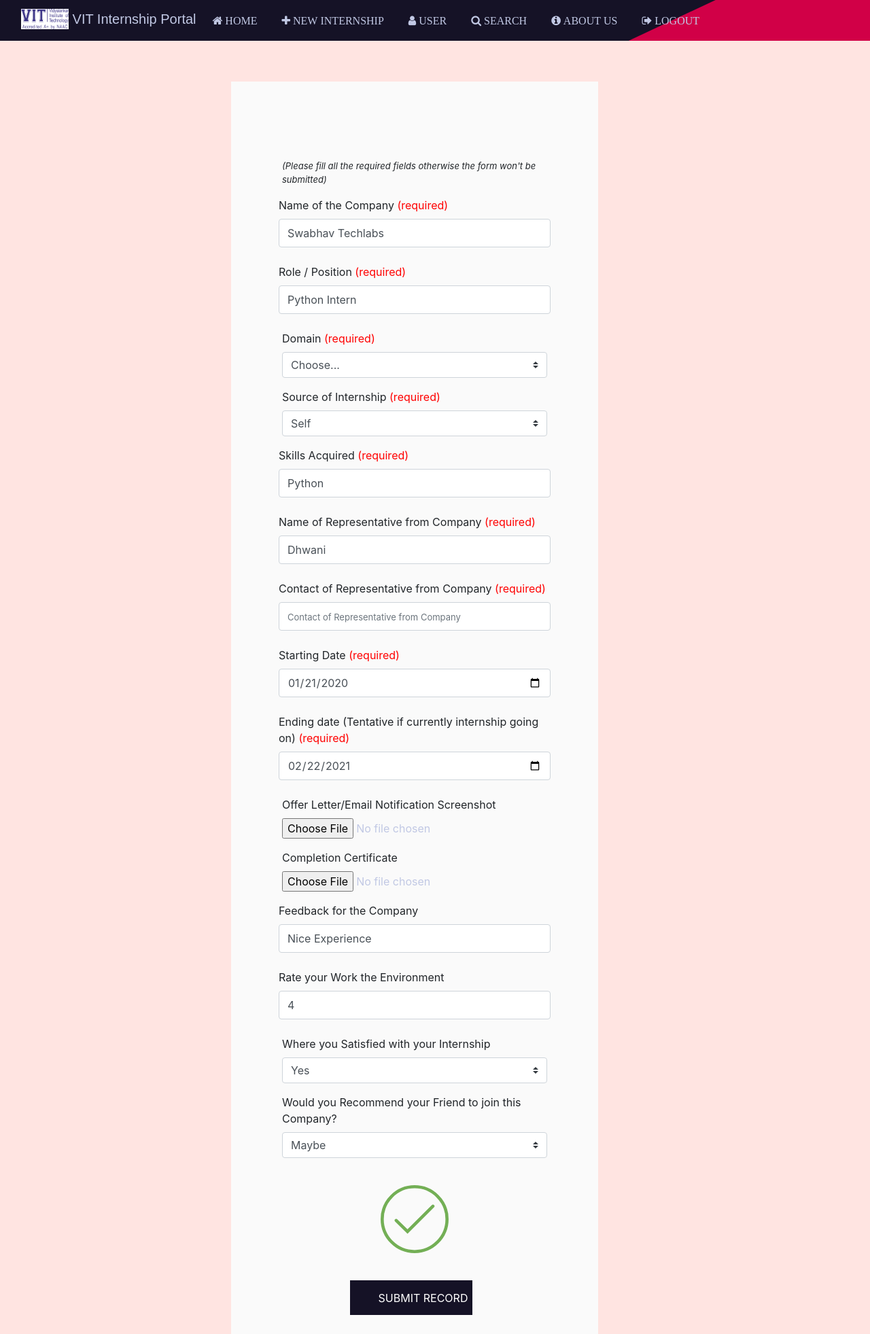
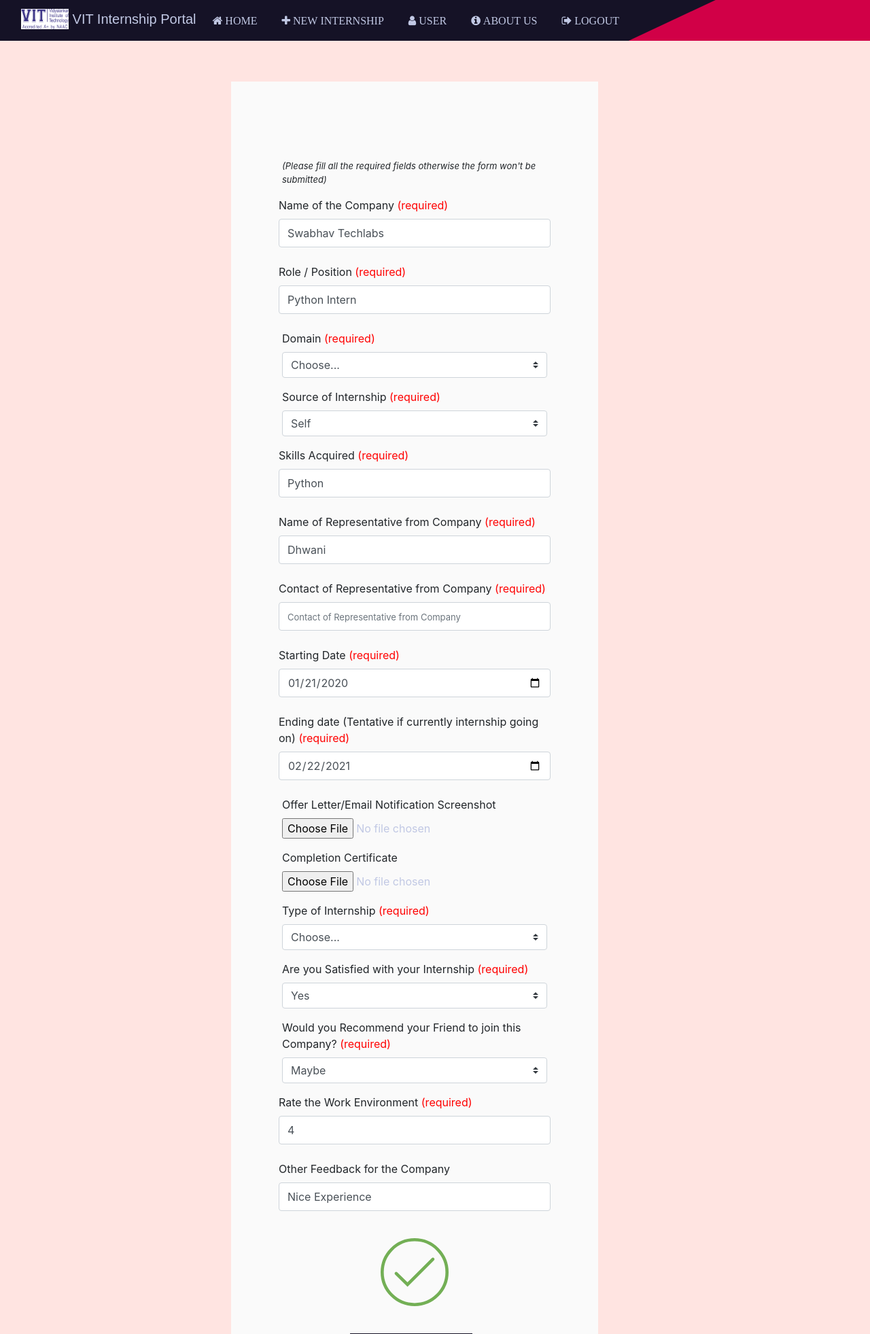
Before and after one commit to riya-ingale/InternshipPortal, a Flask app: page /updateinternship/1 in a window 1280 px wide. Shown: the top 1963 px of the page at 68% size. Run offline with Flask 2, Linux system fonts and the light colour scheme; a user stored in the database is signed in; data comes from the database, SQL or seed files in the repository; both versions use the stored data as it was after the commit; some libraries are stand-ins or nearby versions; some web fonts are replaced.

Commit message:
new internship page update

```diff
--- a/app.py
+++ b/app.py
@@ -66,6 +66,7 @@ class Internships(db.Model):
     workenv = db.Column(db.Integer)
     satisfied = db.Column(db.Text)
     recommendation = db.Column(db.Text)
+    typeofinternship = db.Column(db.Text)
 
 
 @app.route('/')
@@ -214,14 +215,16 @@ def search():
                 else:
                     pass
 
-
                 if not allinternships:
                     if domain and satisfied:
-                        allinternships = Internships.query.filter_by(domain = domain, satisfied = satisfied).all()
+                        allinternships = Internships.query.filter_by(
+                            domain=domain, satisfied=satisfied).all()
                     elif domain and not satisfied:
-                        allinternships = Internships.query.filter_by(domain = domain).all()
+                        allinternships = Internships.query.filter_by(
+                            domain=domain).all()
                     elif satisfied and not domain:
-                        allinternships = Internships.query.filter_by(satisfied = satisfied).all()
+                        allinternships = Internships.query.filter_by(
+                            satisfied=satisfied).all()
                     else:
                         pass
                 else:
@@ -317,8 +320,9 @@ def newinternship():
         workenv = request.form.get('workenv')
         satisfied = request.form.get('satisfied')
         recommendation = request.form.get('recommendation')
+        typeofinternship = request.form.get('type')
         new_internship = Internships(user_id=current_user.id, companyname=companyname, domain=domain, companyrepresentative_name=companyrepresentative_name, companyrepresentative_contact=companyrepresentative_contact, source=source, position=position, skills_acquired=skills_acquired, startdate=startdate, enddate=enddate,
-                                     offerletter=offerletter, offerletter_filename=offerletter_filename, completioncert=completioncert, completioncert_filename=completioncert_filename, feedback=feedback, workenv=workenv, satisfied=satisfied, recommendation=recommendation)
+                                     offerletter=offerletter, offerletter_filename=offerletter_filename, completioncert=completioncert, completioncert_filename=completioncert_filename, feedback=feedback, workenv=workenv, satisfied=satisfied, recommendation=recommendation, typeofinternship=typeofinternship)
         db.session.add(new_internship)
         db.session.commit()
         flash("Record Added!")
@@ -333,6 +337,7 @@ def updateinternship(id):
     print(internship.companyname)
     if request.method == 'POST':
         internship.companyname = request.form.get('companyname')
+        internship.position = request.form.get('position')
         internship.domain = request.form.get('domain')
         internship.source = request.form.get('source')
         internship.rating = request.form.get('rating')
@@ -341,10 +346,12 @@ def updateinternship(id):
             'companyrepresentative_name')
         internship.companyrepresentative_contact = request.form.get(
             'companyrepresentative_contact')
+
         startdate = request.form.get('startdate')
         internship.startdate = datetime.strptime(startdate, '%Y-%m-%d')
         enddate = request.form.get('enddate')
         internship.enddate = datetime.strptime(enddate, '%Y-%m-%d')
+
         offerletter = request.files['offerletter']
         completioncert = request.files['completioncert']
         if len(offerletter.filename) > 0:
@@ -353,8 +360,15 @@ def updateinternship(id):
         if len(completioncert.filename) > 0:
             internship.completioncert_filename = completioncert.filename
             internship.completioncert = completioncert.read()
+
+        internship.typeofinternship = request.form.get('type')
+        internship.satisfied = request.form.get('satisfied')
+        internship.workenv = request.form.get('workenv')
+        internship.recommendation = request.form.get('recommendation')
+        internship.feedback = request.form.get('feedback')
         db.session.commit()
         return redirect(f'/profile/{current_user.id}')
+
     return render_template('updateinternship.html', internship=internship)
 
 
@@ -416,7 +430,7 @@ def admindashboard():
                 all_rows = list(ws.rows)
 
                 # Pull information from specific cells.
-                for row in all_rows[1:10]:
+                for row in all_rows:
                     rollno = row[0].value
                     fullname = row[1].value
                     dept = row[2].value
@@ -425,31 +439,34 @@ def admindashboard():
                     email = row[5].value
                     year = row[6].value
 
-                    companyname= row[7].value
-                    position= row[8].value
-                    domain= row[9].value
-                    source= row[10].value
-                    skills_acquired= row[11].value
-                    companyrepresentative_name= row[12].value
-                    companyrepresentative_contact= row[13].value
-                    startdate= row[14].value
-                    enddate= row[15].value
-                    feedback = row[16].value
-                    workenv = row[17].value
-                    satisfied= row[18].value
-                    recommendation = row[19].value
+                    # companyname = row[7].value
+                    # position = row[8].value
+                    # domain = row[9].value
+                    # source = row[10].value
+                    # skills_acquired = row[11].value
+                    # companyrepresentative_name = row[12].value
+                    # companyrepresentative_contact = row[13].value
+                    # startdate = row[14].value
+                    # enddate = row[15].value
+                    # feedback = row[16].value
+                    # workenv = row[17].value
+                    # satisfied = row[18].value
+                    # recommendation = row[19].value
 
-                    startdate = datetime.strptime(startdate, '%Y-%m-%d')
-                    enddate = datetime.strptime(enddate, '%Y-%m-%d')
+                    # startdate = datetime.strptime(startdate, '%Y-%m-%d')
+                    # enddate = datetime.strptime(enddate, '%Y-%m-%d')
 
-                    newstudent = Users(fullname = fullname, rollno = rollno, dept = dept, div = div, year  = year, email = email, mobileno = mobileno)
+                    newstudent = Users(fullname=fullname, rollno=rollno, dept=dept,
+                                       div=div, year=year, email=email, mobileno=mobileno)
                     db.session.add(newstudent)
                     db.session.commit()
-                    student = Users.query.filter_by(rollno = rollno, fullname = fullname, year = year).first()
-                    user_id = student.id
-                    newinternship = Internships(user_id = user_id, companyname = companyname, position = position, domain = domain, source = source, skills_acquired = skills_acquired, companyrepresentative_contact = companyrepresentative_contact, companyrepresentative_name = companyrepresentative_name, startdate = startdate, enddate = enddate, feedback = feedback, workenv = workenv, satisfied = satisfied, recommendation = recommendation)
-                    db.session.add(newinternship)
-                    db.session.commit()
+                    # student = Users.query.filter_by(
+                    #     rollno=rollno, fullname=fullname, year=year).first()
+                    # user_id = student.id
+                    # newinternship = Internships(user_id=user_id, companyname=companyname, position=position, domain=domain, source=source, skills_acquired=skills_acquired, companyrepresentative_contact=companyrepresentative_contact,
+                    #                             companyrepresentative_name=companyrepresentative_name, startdate=startdate, enddate=enddate, feedback=feedback, workenv=workenv, satisfied=satisfied, recommendation=recommendation)
+                    # db.session.add(newinternship)
+                    # db.session.commit()
                 flash('Record Added')
                 return redirect('/admin/dashboard')
             return render_template('admindashboard.html')
@@ -649,6 +666,11 @@ def docustomexport():
 # def uploadexceldata():
 
 
+@app.route('/excelformatdownload')
+def excelformatdownload():
+    return send_file('Excel Format for Upload to Internship Portal.xlsx', as_attachment=True, download_name='Excel Format for Upload to Internship Portal.xlsx')
+
+
 if __name__ == '__main__':
     db.create_all()
     app.run(debug=True)
--- a/requirements.txt
+++ b/requirements.txt
@@ -1,3 +1,4 @@
+aspose-cells==21.7.0
 click==8.0.1
 colorama==0.4.4
 et-xmlfile==1.1.0
@@ -8,6 +9,7 @@ Flask-SQLAlchemy==2.5.1
 greenlet==1.1.0
 itsdangerous==2.0.1
 Jinja2==3.0.1
+JPype1==1.3.0
 lml==0.1.0
 MarkupSafe==2.0.1
 openpyxl==3.0.7
--- a/static/css/aboutus.css
+++ b/static/css/aboutus.css
@@ -23,7 +23,7 @@
   position: relative;
   z-index: 1;
   overflow: hidden;
-  min-height: 265px;
+  min-height: 300px;
   transition: 0.7s;
 }
 
@@ -131,7 +131,7 @@
 
 .solution_cards_box .solution_card .so_top_icon img {
   width: 40px;
-  height: 50px;
+  height: 70px;
   object-fit: contain;
 }
 
--- a/templates/admindashboard.html
+++ b/templates/admindashboard.html
@@ -86,7 +86,8 @@
       </div>
     </nav>
 
-    <center><h2 style="font-style: italic; margin-top: 5%;">Admin Dashboard to upload Excel Sheets of Student INFO</h2></center>
+    <center><h2 style="font-style: italic; margin-top: 5%;">Admin Dashboard to upload Excel Sheets of Student Information</h2>
+    <h5><a href = "/excelformatdownload">Click here to download Excel Format</a></h5></center>
     <div class = "container">
       <div>
         <div>
--- a/templates/index.html
+++ b/templates/index.html
@@ -21,6 +21,7 @@
       <div class="container_content_inner">
       <div class="title">
         <h1>Internship Portal</h1>
+        <h5 class="text-muted">Vidyalankar Institute of Technology</h5>
       </div>
       <div class="par">
       <p>
--- a/templates/updateinternship.html
+++ b/templates/updateinternship.html
@@ -58,11 +58,6 @@
               >
             </li>
 
-            <li class="nav-item">
-              <a class="nav-link" href="/search"
-                ><i class="fa fa-search"> Search</i></a
-              >
-            </li>
             <li class="nav-item">
               <a class="nav-link" href="/aboutus"
                 ><i class="fa fa-info-circle"> About us</i></a
@@ -151,8 +146,7 @@
                 <option value="Sales and Marketing" name="domain">
                   Sales and Marketing
                 </option>
-                <option value="Teaching" name="domain">Teaching</option>
-                <option value="Programming" name="domain">Programming</option>
+                <option value="Other" name="domain">Other</option>
               </select>
             </div>
 
@@ -326,30 +320,86 @@
           <!-- SECTION 4 -->
           <h4></h4>
           <section>
-            <div class="form-row">
-              <label>Feedback for the Company</label>
-              <input
-                name="feedback"
-                type="text"
-                class="form-control"
-                placeholder="Feedback for the Company"
-                value="{{internship.feedback}}"
-              />
+            <label
+              >Type of Internship<span style="color: red">
+                (required)</span
+              ></label
+            >
+
+            {% if internship.typeofinternship == "Only Certificates" %}
+            <div class="input-group mb-3">
+              <select
+                class="custom-select"
+                name="satisfied"
+                id="inputGroupSelect02"
+              >
+                <option name="type" value="">Choose...</option>
+                <option selected value="Only Certificates" name="type">
+                  Only Certificates
+                </option>
+                <option value="Stipend" name="type">Stipend</option>
+                <option value="Pay to Company" name="type">
+                  Pay to Company
+                </option>
+              </select>
             </div>
-            <div class="form-row">
-              <label>Rate your Work the Environment</label>
-              <input
-                name="workenv"
-                type="number"
-                min="1"
-                max="5"
-                class="form-control"
-                placeholder="1 to 5"
-                value="{{internship.workenv}}"
-              />
+            {% elif internship.typeofinternship == "Stipend" %}
+            <div class="input-group mb-3">
+              <select
+                class="custom-select"
+                name="satisfied"
+                id="inputGroupSelect02"
+              >
+                <option name="type" value="">Choose...</option>
+                <option value="Only Certificates" name="type">
+                  Only Certificates
+                </option>
+                <option selected value="Stipend" name="type">Stipend</option>
+                <option value="Pay to Company" name="type">
+                  Pay to Company
+                </option>
+              </select>
             </div>
+            {% elif internship.typeofinternship == "Pay to Company" %}
+            <div class="input-group mb-3">
+              <select
+                class="custom-select"
+                name="satisfied"
+                id="inputGroupSelect02"
+              >
+                <option name="type" value="">Choose...</option>
+                <option value="Only Certificates" name="type">
+                  Only Certificates
+                </option>
+                <option value="Stipend" name="type">Stipend</option>
+                <option selected value="Pay to Company" name="type">
+                  Pay to Company
+                </option>
+              </select>
+            </div>
+            {% else %}
+            <div class="input-group mb-3">
+              <select
+                class="custom-select"
+                name="satisfied"
+                id="inputGroupSelect02"
+              >
+                <option selected name="type" value="">Choose...</option>
+                <option value="Only Certificates" name="type">
+                  Only Certificates
+                </option>
+                <option value="Stipend" name="type">Stipend</option>
+                <option value="Pay to Company" name="type">
+                  Pay to Company
+                </option>
+              </select>
+            </div>
+            {% endif %}
 
-            <label>Where you Satisfied with your Internship</label>
+            <label
+              >Are you Satisfied with your Internship
+              <span style="color: red">(required)</span></label
+            >
             {% if internship.satisfied == "Yes" %}
             <div class="input-group mb-3">
               <select
@@ -404,7 +454,10 @@
             </div>
             {% endif %}
 
-            <label>Would you Recommend your Friend to join this Company?</label>
+            <label
+              >Would you Recommend your Friend to join this Company?
+              <span style="color: red">(required)</span></label
+            >
             {% if internship.recommendation == "Yes" %}
             <div class="input-group mb-3">
               <select
@@ -460,6 +513,32 @@
               </select>
             </div>
             {% endif %}
+            <div class="form-row">
+              <label
+                >Rate the Work Environment
+                <span style="color: red">(required)</span></label
+              >
+              <input
+                name="workenv"
+                type="number"
+                min="1"
+                max="5"
+                class="form-control"
+                placeholder="1 to 5"
+                value="{{internship.workenv}}"
+              />
+            </div>
+
+            <div class="form-row">
+              <label>Other Feedback for the Company</label>
+              <input
+                name="feedback"
+                type="text"
+                class="form-control"
+                placeholder="related to dinning, exposure, etc"
+                value="{{internship.feedback}}"
+              />
+            </div>
           </section>
 
           <h4></h4>
```
Also changed, not shown: templates/aboutus.html (+12 -0 lines), templates/newinternship.html (+47 -32 lines), InternshipPortal_Database.db, 1 other file.
